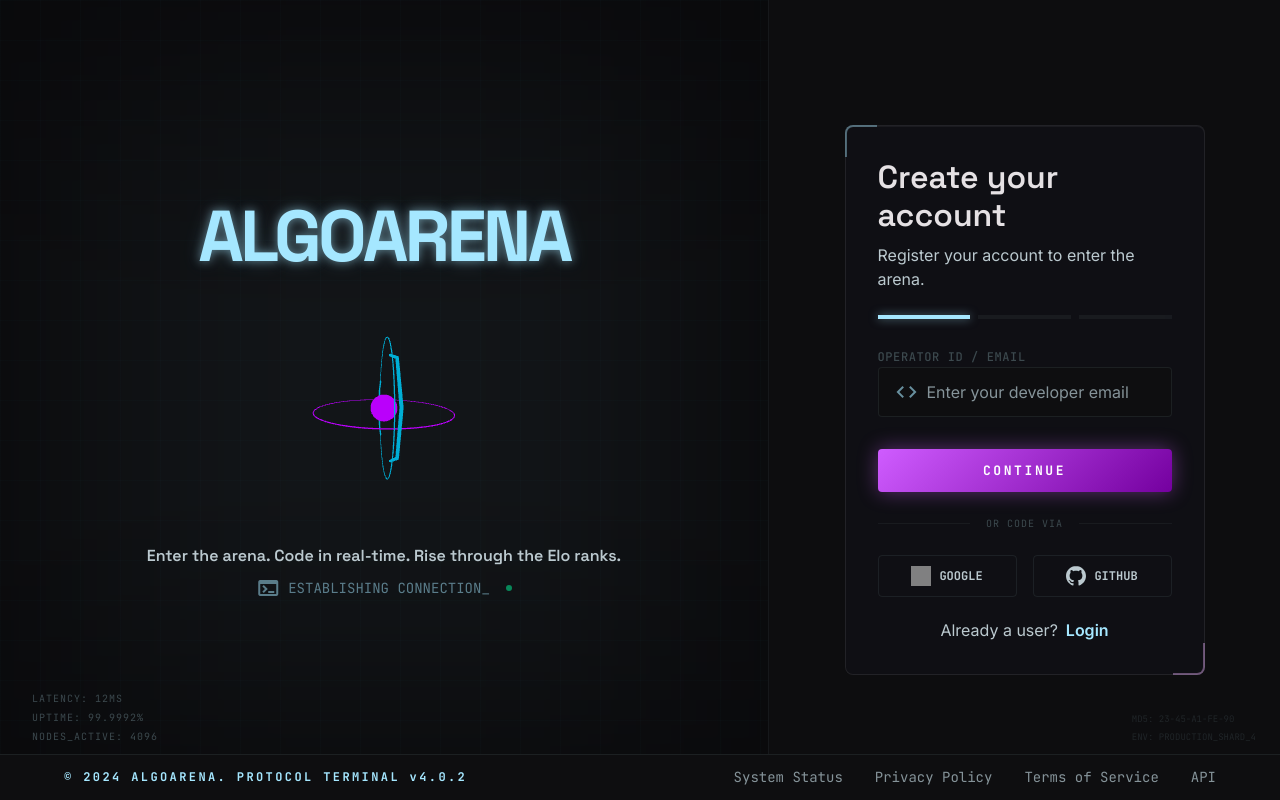
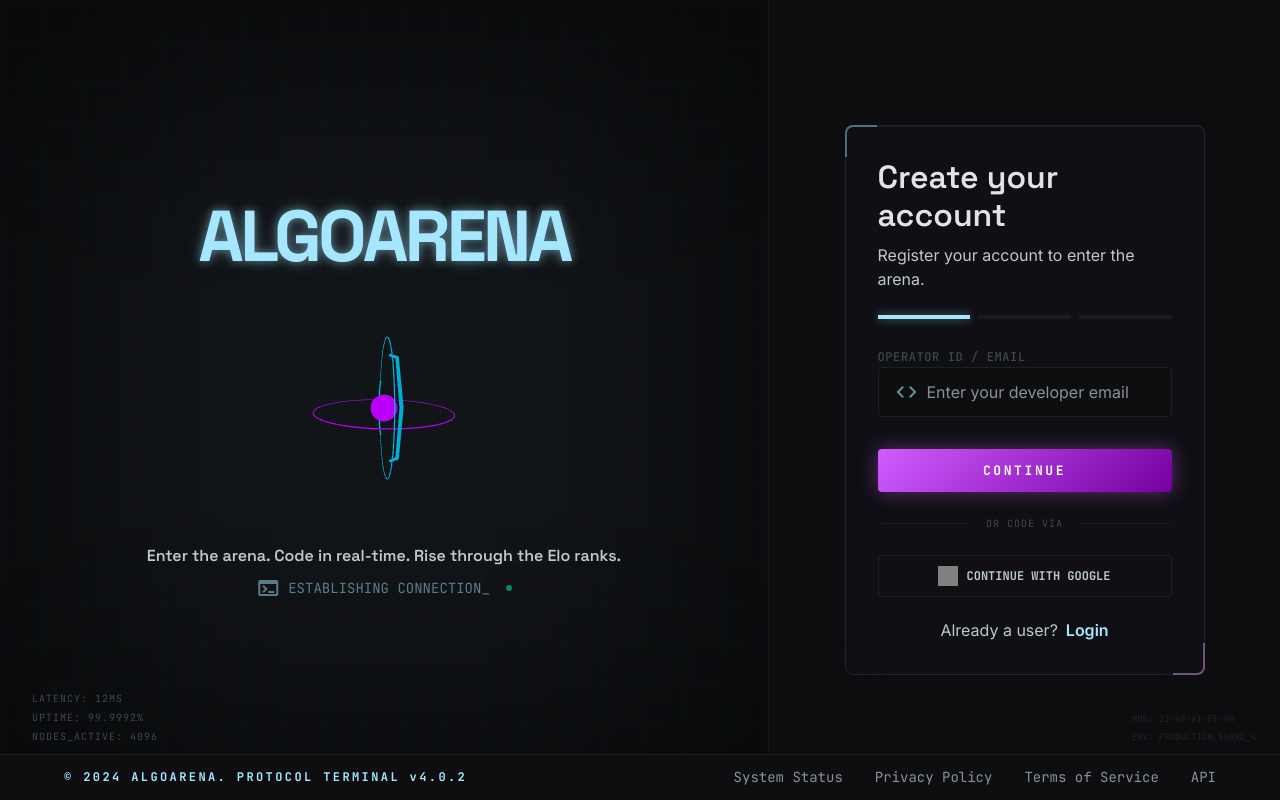
Before and after one commit to sowravu/ALGOARENA, a React (Vite) app: page /signup in a window 1280 px wide. Built offline with nearby package versions, Linux system fonts and the light colour scheme; grey boxes are pictures that could not be loaded.

Commit message:
feat: implement multi-step signup and login form components

```diff
--- a/src/components/LoginForm.tsx
+++ b/src/components/LoginForm.tsx
@@ -89,26 +89,17 @@ export function LoginForm() {
           </div>
 
           {/* Social Logins */}
-          <div className="grid grid-cols-2 gap-4">
+          <div className="flex w-full">
             <button
               type="button"
-              className="flex items-center justify-center space-x-2 py-2.5 border border-outline-variant/30 rounded-lg hover:bg-surface-variant/20 transition-all group cursor-pointer active:scale-[0.98]"
+              className="w-full flex items-center justify-center space-x-2 py-2.5 border border-outline-variant/30 rounded-lg hover:bg-surface-variant/20 transition-all group cursor-pointer active:scale-[0.98]"
             >
               <img
                 alt="Google"
                 className="w-5 h-5 opacity-80 group-hover:opacity-100"
                 src="https://lh3.googleusercontent.com/aida-public/AB6AXuD69aJanv5c0BvRqKTuZkgGw2mZbF23x2DShIRtq9H7qn5vwcchX-1s4nnNf3sHhUgJFoCBaMaJS41ChhqBGQX1k3mzRYCEJTAiFvBHabL_CwaM1j14T-IJivH6EdW4MnokmKbzAIXsDm3oou_xU7L_GZo68Q-263x9k0DbDQ1gTec6mehoRih6PPZDDv85lwS1Ls_PpZzyOZqQo-LAI21togSvxEjHeCy77D_Ks6dA1PFHy6DZ9m5Qzc0QQRb7ZjiEjXWPLJTiLC-e"
               />
-              <span className="font-label-caps text-[12px] text-on-surface-variant group-hover:text-on-surface font-semibold">GOOGLE</span>
-            </button>
-            <button
-              type="button"
-              className="flex items-center justify-center space-x-2 py-2.5 border border-outline-variant/30 rounded-lg hover:bg-surface-variant/20 transition-all group cursor-pointer active:scale-[0.98]"
-            >
-              <svg className="w-5 h-5 fill-on-surface-variant group-hover:fill-on-surface" viewBox="0 0 24 24">
-                <path d="M12 0c-6.626 0-12 5.373-12 12 0 5.302 3.438 9.8 8.207 11.387.599.111.793-.261.793-.577v-2.234c-3.338.726-4.041-1.416-4.041-1.416-.546-1.387-1.333-1.756-1.333-1.756-1.089-.745.083-.729.083-.729 1.205.084 1.839 1.237 1.839 1.237 1.07 1.834 2.807 1.304 3.492.997.107-.775.418-1.305.762-1.604-2.665-.305-5.467-1.334-5.467-5.931 0-1.311.469-2.381 1.236-3.221-.124-.303-.535-1.524.117-3.176 0 0 1.008-.322 3.301 1.23.957-.266 1.983-.399 3.003-.404 1.02.005 2.047.138 3.006.404 2.291-1.552 3.297-1.23 3.297-1.23.653 1.653.242 2.874.118 3.176.77.84 1.235 1.911 1.235 3.221 0 4.609-2.807 5.624-5.479 5.921.43.372.823 1.102.823 2.222v3.293c0 .319.192.694.801.576 4.765-1.589 8.199-6.086 8.199-11.386 0-6.627-5.373-12-12-12z"></path>
-              </svg>
-              <span className="font-label-caps text-[12px] text-on-surface-variant group-hover:text-on-surface font-semibold">GITHUB</span>
+              <span className="font-label-caps text-[12px] text-on-surface-variant group-hover:text-on-surface font-semibold">CONTINUE WITH GOOGLE</span>
             </button>
           </div>
         </form>
--- a/src/components/SignUpForm.tsx
+++ b/src/components/SignUpForm.tsx
@@ -113,26 +113,17 @@ export function SignUpForm() {
             </div>
 
             {/* Social Logins */}
-            <div className="grid grid-cols-2 gap-4">
+            <div className="flex w-full">
               <button
                 type="button"
-                className="flex items-center justify-center space-x-2 py-2.5 border border-outline-variant/30 rounded-lg hover:bg-surface-variant/20 transition-all group cursor-pointer active:scale-[0.98]"
+                className="w-full flex items-center justify-center space-x-2 py-2.5 border border-outline-variant/30 rounded-lg hover:bg-surface-variant/20 transition-all group cursor-pointer active:scale-[0.98]"
               >
                 <img
                   alt="Google"
                   className="w-5 h-5 opacity-80 group-hover:opacity-100"
                   src="https://lh3.googleusercontent.com/aida-public/AB6AXuD69aJanv5c0BvRqKTuZkgGw2mZbF23x2DShIRtq9H7qn5vwcchX-1s4nnNf3sHhUgJFoCBaMaJS41ChhqBGQX1k3mzRYCEJTAiFvBHabL_CwaM1j14T-IJivH6EdW4MnokmKbzAIXsDm3oou_xU7L_GZo68Q-263x9k0DbDQ1gTec6mehoRih6PPZDDv85lwS1Ls_PpZzyOZqQo-LAI21togSvxEjHeCy77D_Ks6dA1PFHy6DZ9m5Qzc0QQRb7ZjiEjXWPLJTiLC-e"
                 />
-                <span className="font-label-caps text-[12px] text-on-surface-variant group-hover:text-on-surface font-semibold">GOOGLE</span>
-              </button>
-              <button
-                type="button"
-                className="flex items-center justify-center space-x-2 py-2.5 border border-outline-variant/30 rounded-lg hover:bg-surface-variant/20 transition-all group cursor-pointer active:scale-[0.98]"
-              >
-                <svg className="w-5 h-5 fill-on-surface-variant group-hover:fill-on-surface" viewBox="0 0 24 24">
-                  <path d="M12 0c-6.626 0-12 5.373-12 12 0 5.302 3.438 9.8 8.207 11.387.599.111.793-.261.793-.577v-2.234c-3.338.726-4.041-1.416-4.041-1.416-.546-1.387-1.333-1.756-1.333-1.756-1.089-.745.083-.729.083-.729 1.205.084 1.839 1.237 1.839 1.237 1.07 1.834 2.807 1.304 3.492.997.107-.775.418-1.305.762-1.604-2.665-.305-5.467-1.334-5.467-5.931 0-1.311.469-2.381 1.236-3.221-.124-.303-.535-1.524.117-3.176 0 0 1.008-.322 3.301 1.23.957-.266 1.983-.399 3.003-.404 1.02.005 2.047.138 3.006.404 2.291-1.552 3.297-1.23 3.297-1.23.653 1.653.242 2.874.118 3.176.77.84 1.235 1.911 1.235 3.221 0 4.609-2.807 5.624-5.479 5.921.43.372.823 1.102.823 2.222v3.293c0 .319.192.694.801.576 4.765-1.589 8.199-6.086 8.199-11.386 0-6.627-5.373-12-12-12z"></path>
-                </svg>
-                <span className="font-label-caps text-[12px] text-on-surface-variant group-hover:text-on-surface font-semibold">GITHUB</span>
+                <span className="font-label-caps text-[12px] text-on-surface-variant group-hover:text-on-surface font-semibold">CONTINUE WITH GOOGLE</span>
               </button>
             </div>
           </form>
```
